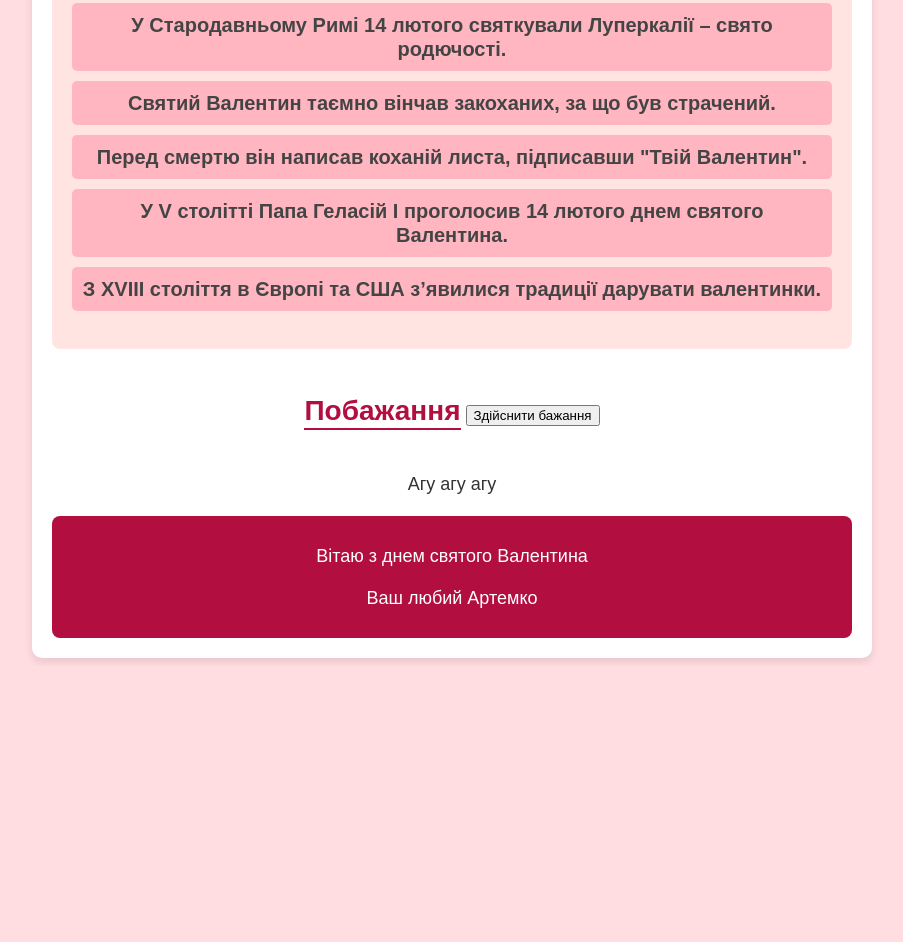
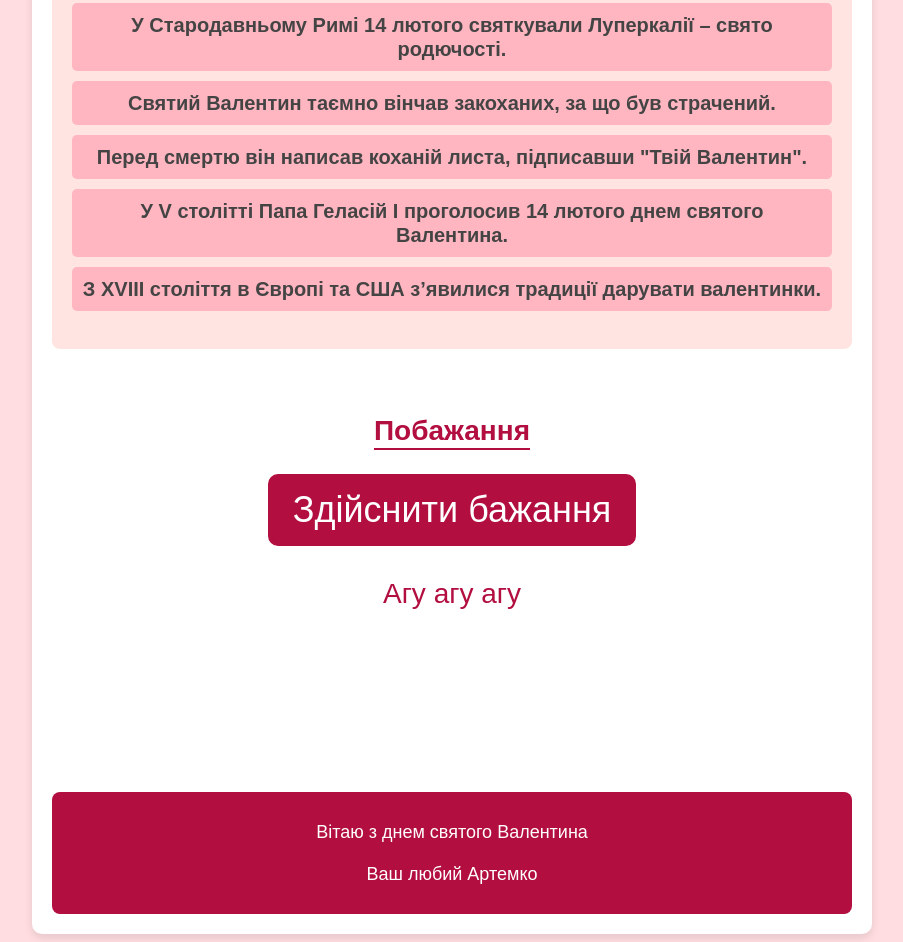
Before and after one commit to Artemkakoder228/Valentine, a plain HTML site: page index.html in a window 1280 px wide. Shown: the part 939-1881 px from the top of the page, without its empty margins (188-1091 px from the left). Before the commit the page ends 1605 px from the top, so only its background shows below. Drawn offline with Linux system fonts and the light colour scheme.

Commit message:
Додано кнопку та відображає дії в консолі

```diff
--- a/main.css
+++ b/main.css
@@ -75,3 +75,31 @@ h2 {
   background: #b20e40;
   border-radius: 8px;
 }
+
+.wishes{
+  margin-top: 30px;
+  display: flex;
+  justify-content: center;
+  align-items: center;
+  flex-direction: column;
+  padding: 20px;
+}
+
+#btn_wishes {
+  background: #b20e40;
+  color: #fff;
+  border: none;
+  padding: 10px 20px;
+  font-size: 36px;
+  border-radius: 10px;
+  border: 5px solid #b20e40;
+  cursor: pointer;
+}
+
+#p_wishes{
+  height: 150px;
+  font-size: 28px;
+  line-height: 40px;
+  color: #b20e40;
+  text-align: justify;
+}
--- a/script.js
+++ b/script.js
@@ -26,6 +26,11 @@ const arrayOfLoveWishes = [
 document.getElementById('btn_wishes').addEventListener('click', function() {
     // alert('Button clicked!');
 
+    console.log('Button clicked!');
+
     let index = Math.floor(Math.random() * arrayOfLoveWishes.length);
+
+    console.log('Номер елементу масиву: ', index);
+
     document.getElementById('p_wishes').innerText = arrayOfLoveWishes[index];
 })
```
